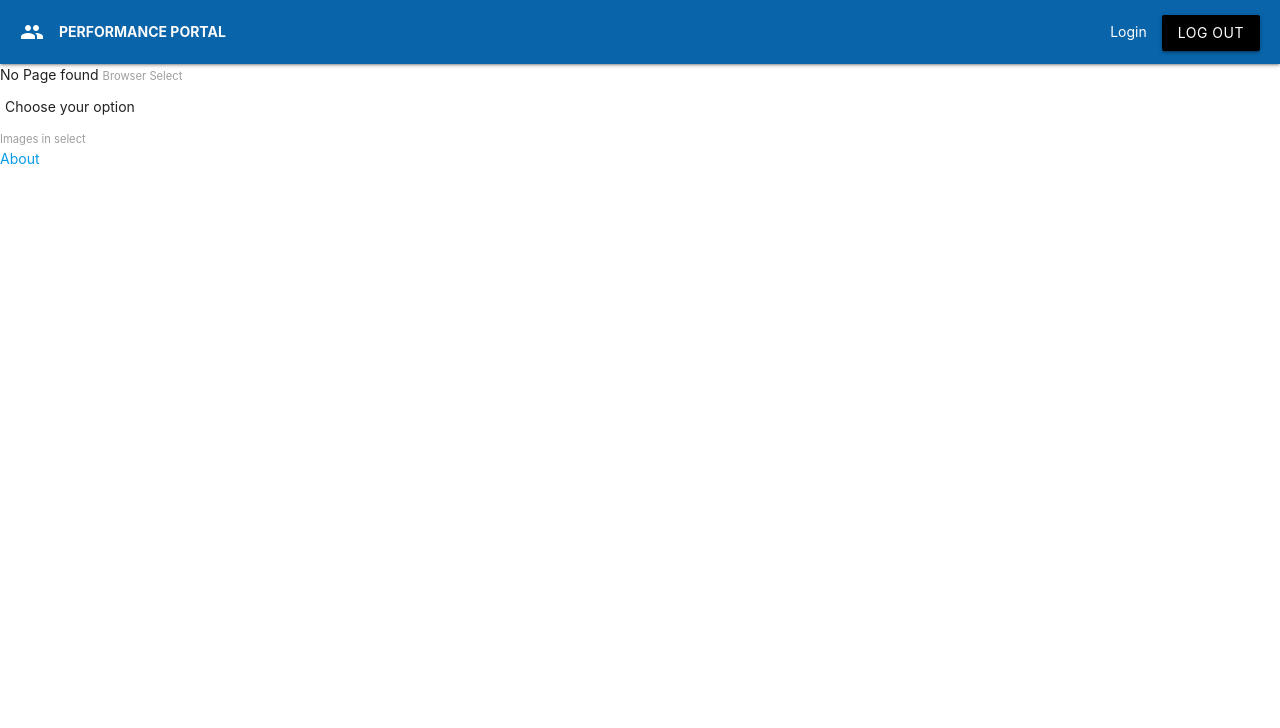
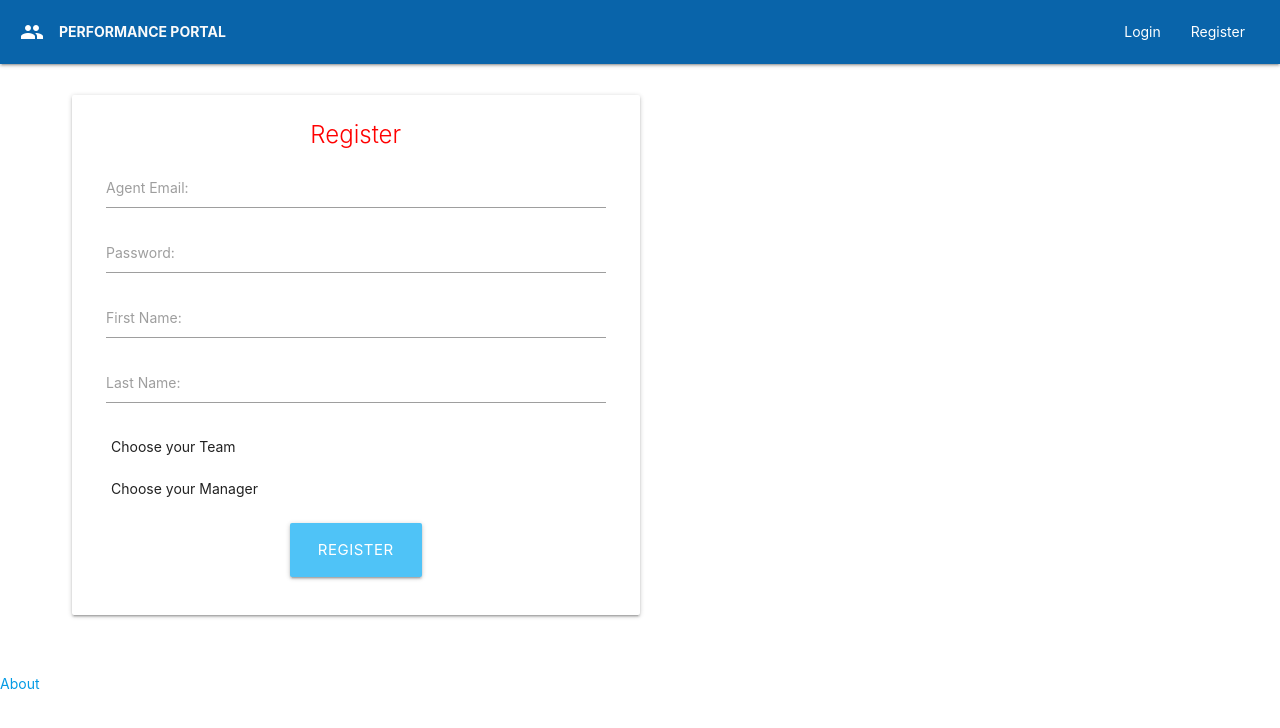
Before and after one commit to Nenjuna/agent-performance, a Vue app: page /signup in a window 1280 px wide. Shown: the top 728 px of the page. Built offline with nearby package versions, Linux system fonts and the light colour scheme; no server answers.

Commit message:
New items added

```diff
--- a/package.json
+++ b/package.json
@@ -10,6 +10,8 @@
   "dependencies": {
     "chart.js": "^2.7.3",
     "firebase": "^5.8.3",
+    "firestore": "^1.1.6",
+    "npm": "^6.8.0",
     "vue": "^2.5.22",
     "vue-router": "^3.0.1",
     "vuetify": "^1.5.1"
--- a/src/components/Navbar.vue
+++ b/src/components/Navbar.vue
@@ -21,7 +21,10 @@
           <li v-if="!isLoggedIn">
             <router-link to="/login">Login</router-link>
           </li>
-          <li>
+          <li v-if="!isLoggedIn">
+            <router-link to="/signup">Register</router-link>
+          </li>
+          <li v-if="isLoggedIn">
             <button v-on:click="logout" class="btn black">Log Out</button>
           </li>
         </ul>
--- a/src/components/Pending.vue
+++ b/src/components/Pending.vue
@@ -37,13 +37,18 @@ export default {
       });
     const contacts = data => {
       for (let i = 0; i < data.length; i++) {
-        const ind = data[i];
-        const indi = ind.data();
-        //this.guider.push(indi);
-        //console.log(ind);
-        //console.log(indi);
+        const indi = data[i].data();
+        //console.log(data[i].type);
+
         this.guider.push(indi);
       }
+      db.collection("contacts").onSnapshot(result => {
+        result.docChanges().forEach(change => {
+          const docu = { ...change.doc.data(), id: change.doc.id };
+          console.log(docu);
+        });
+        console.log(result.docChanges());
+      });
       //   data.forEach(doc => {
       //     var docdata = null;
       //     docdata = doc.data();
--- /dev/null
+++ b/src/components/Register.vue
@@ -0,0 +1,103 @@
+<template>
+  <div id="register">
+    <div class="container">
+      <div class="row center">
+        <form class="card center col s6 hoverable center">
+          <div class="card-content center">
+            <strong>
+              <span class="card-title">Register</span>
+            </strong>
+            <div class="input-field">
+              <input type="text" id="email" v-model="email">
+              <label for="email">Agent Email:</label>
+            </div>
+            <div class="input-field">
+              <input type="password" id="password" v-model="password">
+              <label for="password">Password:</label>
+            </div>
+            <div class="input-field">
+              <input type="text" id="firstname" v-model="firstName">
+              <label for="firstname">First Name:</label>
+            </div>
+            <div class="input-field">
+              <input type="text" id="lastname" v-model="lastName">
+              <label for="lastname">Last Name:</label>
+            </div>
+            <div class="inpt-field">
+              <select class="browser-default" v-model="selectTeam">
+                <option value disabled selected>Choose your Team</option>
+                <option value="Vinothini">Vinothini</option>
+                <option value="Azhar">Azhar</option>
+              </select>
+            </div>
+            <div class="inpt-field">
+              <select class="browser-default" v-model="selectManager">
+                <option value disabled selected>Choose your Manager</option>
+                <option value="Madhu">Madhu Priya</option>
+                <option value="Cliff">Cliff</option>
+              </select>
+            </div>
+            <div class="input-field center">
+              <button
+                v-on:click="register"
+                class="waves-effect waves-light btn-large light-blue lighten-2 white-text"
+              >Register</button>
+            </div>
+          </div>
+        </form>
+      </div>
+    </div>
+  </div>
+</template>
+<script>
+import firebase from "firebase";
+import firebaseApp from "@/firebasejs/firebaseinit";
+import db from "@/firebasejs/firebaseinit";
+
+//import db from "firebase/firestore";
+export default {
+  name: "signup",
+  data() {
+    return {
+      email: "",
+      password: "",
+      firstName: "",
+      lastName: "",
+      selectTeam: "",
+      selectManager: ""
+    };
+  },
+  methods: {
+    register(e) {
+      firebase
+        .auth()
+        .createUserWithEmailAndPassword(this.email, this.password)
+        .then(resp => {
+          console.log("created");
+          return db
+            .collection("users")
+            .doc(resp.user.uid)
+            .set({
+              Name: this.firstName,
+              LastName: this.lastName,
+              Team_Lead: this.selectTeam,
+              Manager: this.selectManager
+            });
+        })
+        .catch(err => {
+          console.log(err.message);
+        });
+      //console.log(this.email);
+      //console.log(this.password);
+      //console.log(this.firstName);
+      //console.log(this.lastName);
+      // console.log(this.selectTeam);
+      //  console.log(this.selectManager);
+      //console.log("Clicked");
+      e.preventDefault();
+    }
+  }
+};
+</script>
+<style>
+</style>
--- a/src/router.js
+++ b/src/router.js
@@ -2,6 +2,7 @@ import Vue from "vue";
 import Router from "vue-router";
 import Home from "./views/Home.vue";
 import Login from "./components/Login";
+import Register from "./components/Register"
 import Add from "./components/Add";
 import PageNotFound from "./components/PageNotFound";
 import firebase from "firebase";
@@ -30,6 +31,14 @@ let router = new Router({
       }
     },
     {
+      path: "/signup",
+      name: "signup",
+      component: Register,
+      meta: {
+        requiresGuest: true
+      }
+    },
+    {
       path: "/add",
       name: "Add",
       component: Add,
@@ -44,7 +53,10 @@ let router = new Router({
       // this generates a separate chunk (about.[hash].js) for this route
       // which is lazy-loaded when the route is visited.
       component: () =>
-        import(/* webpackChunkName: "about" */ "./views/About.vue")
+        import(/* webpackChunkName: "about" */ "./views/About.vue"),
+      meta: {
+        requiresGuest: true
+      }
     },
     {
       path: "*",
```
Also changed, not shown: 1 other file (tests, documents, lock files or other folders).
